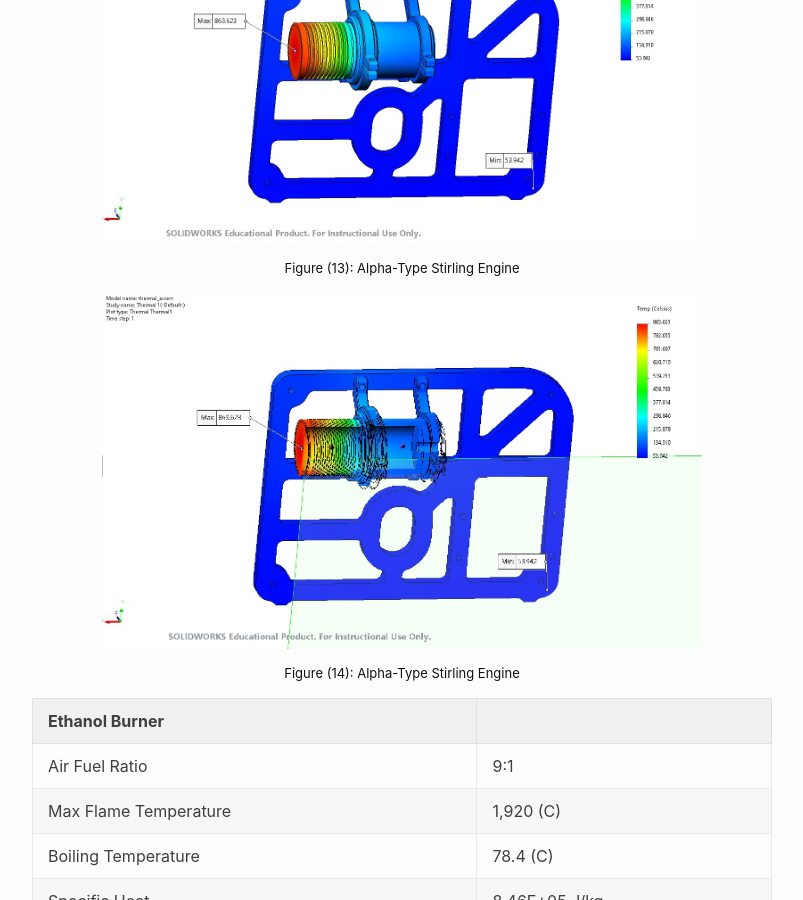
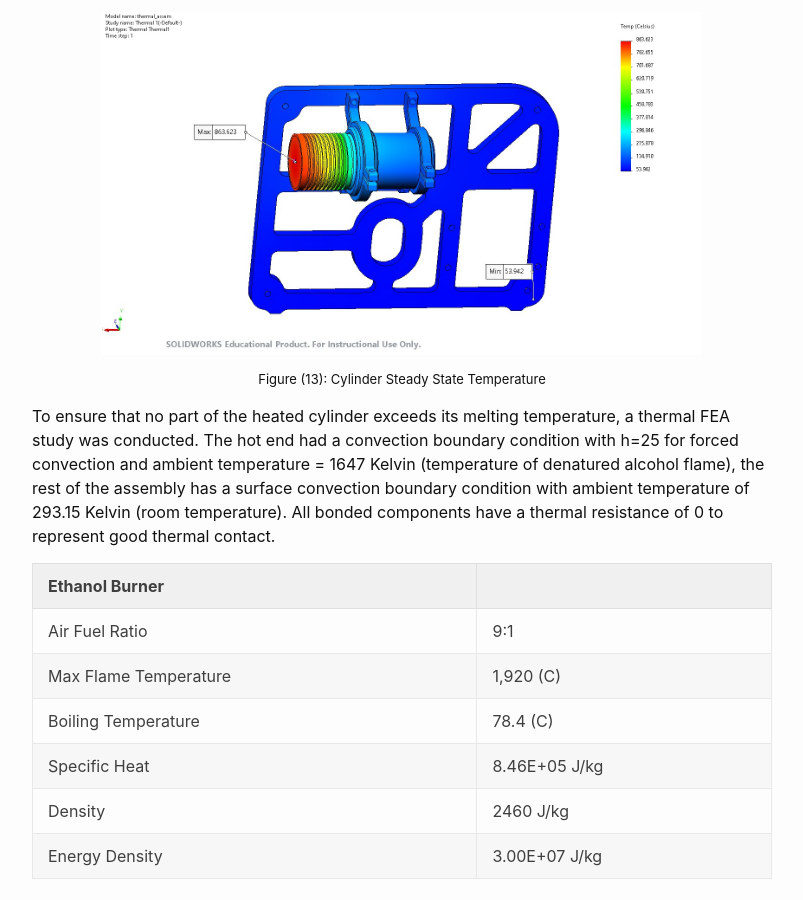
Before and after one commit to EliasWheatfall/SterlingEngineOne, a Jekyll site: the page built from _posts/2023-11-03-Evaluation-and-Analysis.md, in a window 1280 px wide and 900 px high, scrolled down 8224 px. Shown: the whole window, without its empty margins (238-1041 px from the left). Built offline with Jekyll 4.4.1, drawn with Linux system fonts in a browser that asks for light colours; some of the changed text lies outside the part shown.

Commit message:
Update 2023-11-03-Evaluation-and-Analysis.md

```diff
--- a/_posts/2023-11-03-Evaluation-and-Analysis.md
+++ b/_posts/2023-11-03-Evaluation-and-Analysis.md
@@ -120,6 +120,9 @@ Figure (9): Cylinder Clamp Flexure Mesh
 {: .subtext}
 Figure (10): Cylinder Clamp Flexure Analysis
 
+The flexure clamp used to mount the cylinders was analyzed with a similar FEA study. Like the other flexure FEA, the mesh was refined in areas of high stress, particularly the filet near the bolt head. With 550N of clamping force, the FOS for yielding is above 1.0 throughout the flexure for an 800N clamping force, so the flexure will not fail due to excessive clamping force.
+
+
 #### Pillow Block Flexure
 
 ![CF5](https://eliaswheatfall.github.io/StirlingEngineOne/assets/Pillow_625N_FOS.jpg){: .center-image width="400" }
@@ -138,12 +141,10 @@ The flexure for the pillow block was similarly analyzed. With the 625N bolt forc
 ![SS1](https://eliaswheatfall.github.io/StirlingEngineOne/assets/thermal_nocut.jpg){: .center-image width="600" }
 
 {: .subtext}
-Figure (13): Alpha-Type Stirling Engine
+Figure (13): Cylinder Steady State Temperature
 
-![SS2](https://eliaswheatfall.github.io/StirlingEngineOne/assets/thermal_screenshot1.jpg){: .center-image width="600" }
+To ensure that no part of the heated cylinder exceeds its melting temperature, a thermal FEA study was conducted. The hot end had a convection boundary condition with h=25 for forced convection and ambient temperature = 1647 Kelvin (temperature of denatured alcohol flame), the rest of the assembly has a surface convection boundary condition with ambient temperature of 293.15 Kelvin (room temperature). All bonded components have a thermal resistance of 0 to represent good thermal contact.
 
-{: .subtext}
-Figure (14): Alpha-Type Stirling Engine
 
 Ethanol Burner       |                       |
 --------------------- | --------------------- |
```
